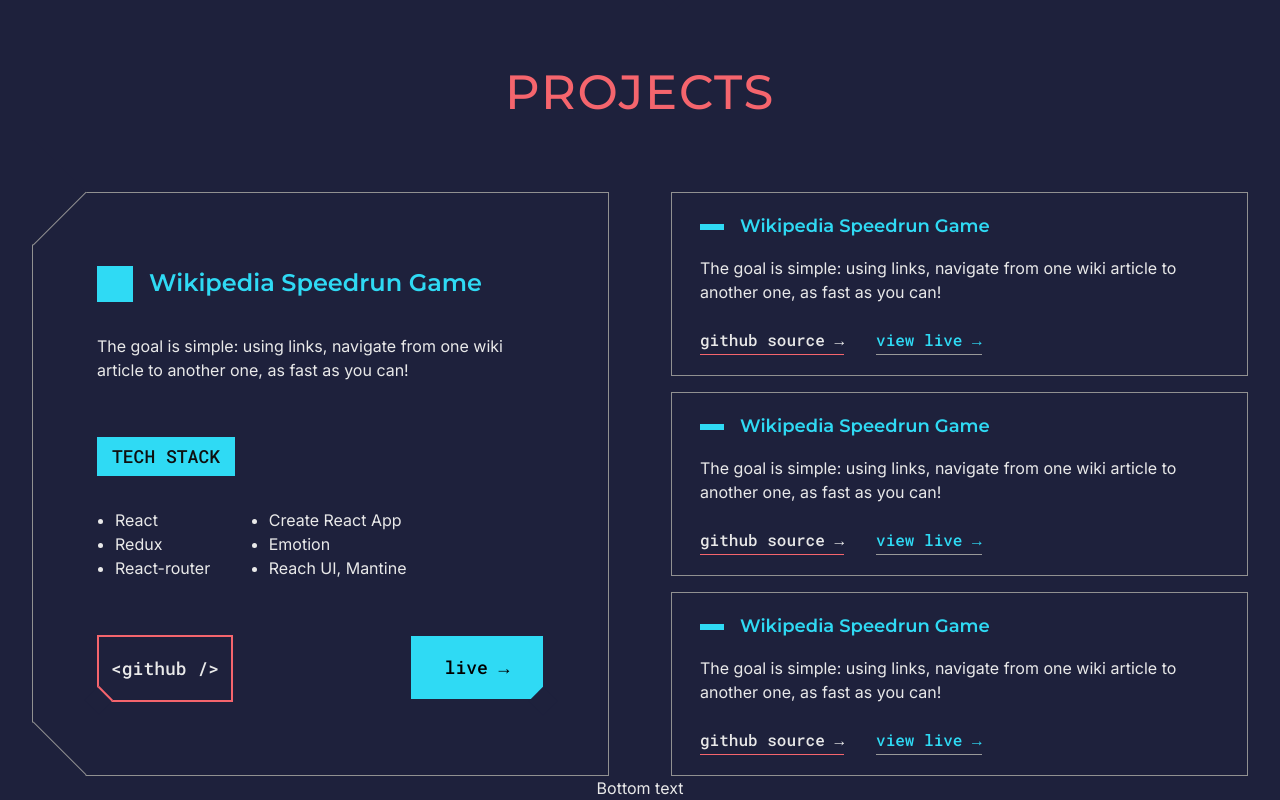
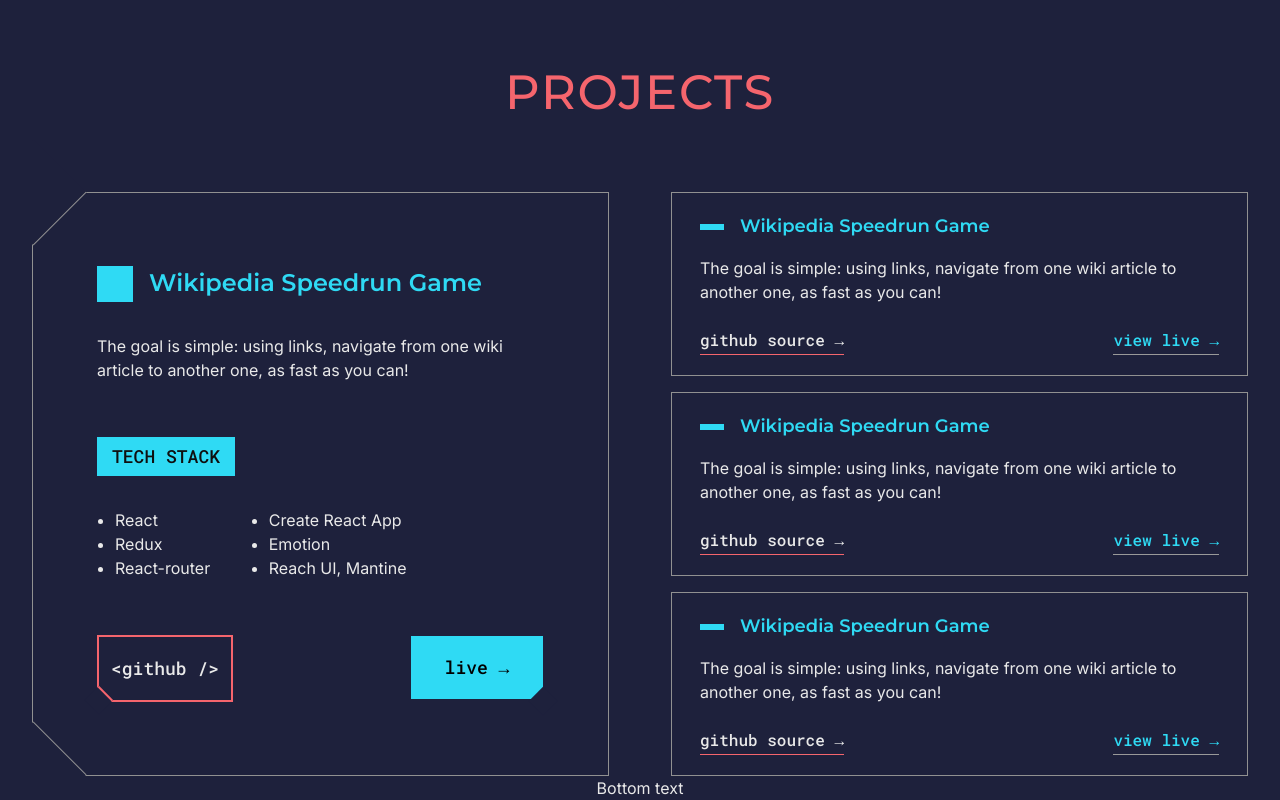
Before and after one commit to B0und/PersonalWebsite, a Next.js app: page / in a window 1280 px wide. Shown: the part 993-1793 px from the top of the page. Built offline with nearby package versions, Linux system fonts and the light colour scheme.

Commit message:
misc changes

```diff
--- a/components/MainProjectCard.tsx
+++ b/components/MainProjectCard.tsx
@@ -105,7 +105,6 @@
   flex-direction: row;
   gap: 64px;
 
-  /* margin-bottom: auto; */
   @media ${QUERIES.phoneAndSmaller} {
     flex-wrap: wrap;
     justify-content: space-evenly;
@@ -141,7 +140,6 @@
 `;
 
 const Title = styled.h2`
-  /* text-align: center; */
   display: inline;
   vertical-align: middle;
   color: var(--color-primary);
@@ -153,7 +151,6 @@
 
   @media ${QUERIES.phoneAndSmaller} {
     white-space: normal;
-    text-align: center;
   }
 
   &::before {
--- a/components/ProjectCard.tsx
+++ b/components/ProjectCard.tsx
@@ -56,10 +56,11 @@
   display: flex;
   flex-direction: row;
   gap: 32px;
+  justify-content: space-between;
 
   @media ${QUERIES.tabletAndSmaller} {
-    justify-content: space-between;
-    gap: 8px;
+    /* justify-content: space-between; */
+    gap: 16px;
     flex-wrap: wrap;
   }
 `;
```
